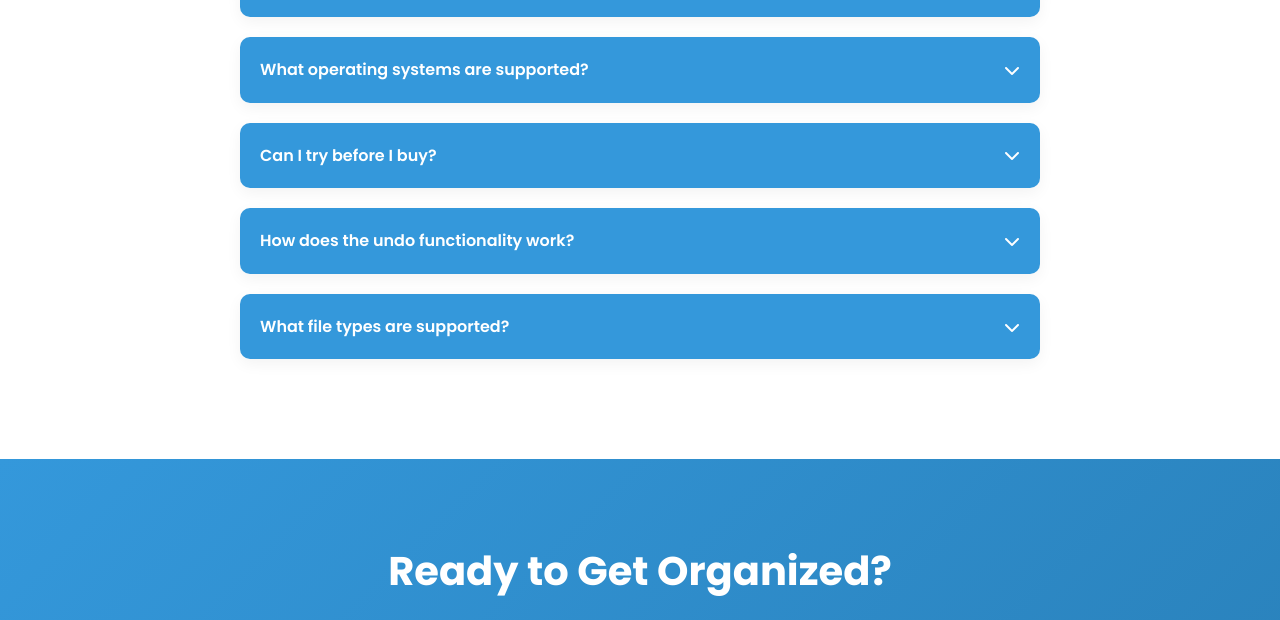
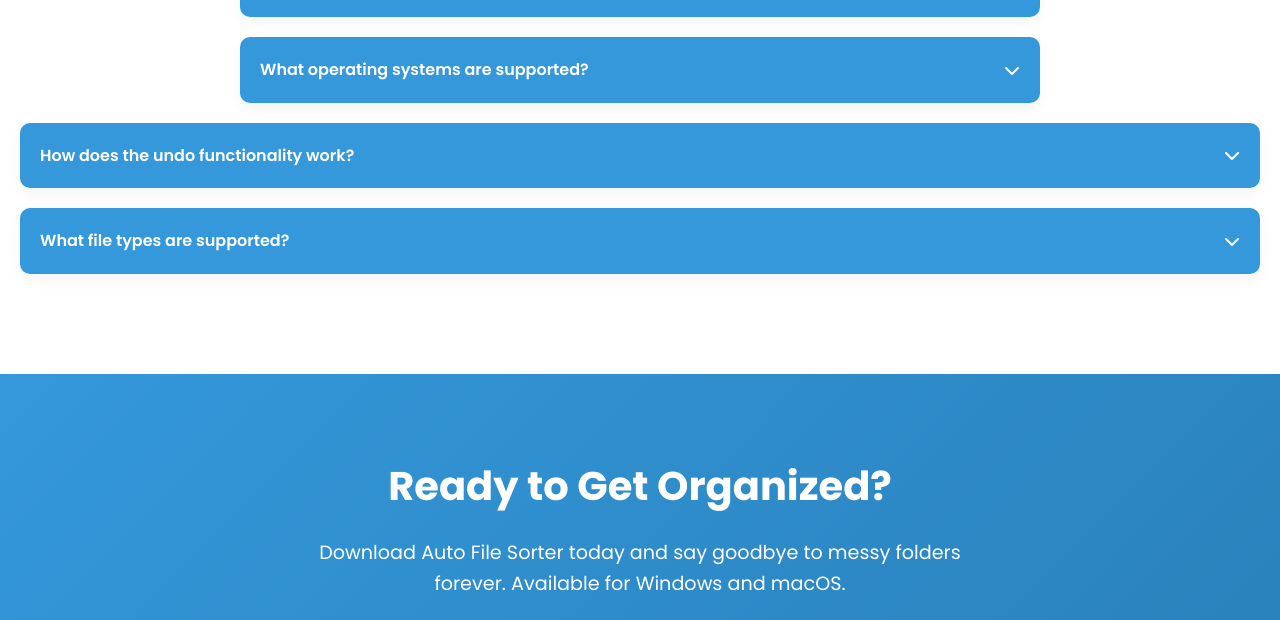
Before and after one commit to Yahya-Bandarkar/automated-file-sorter, a plain HTML site: page index.html in a window 1280 px wide. Shown: the part 4514-5134 px from the top of the page. Drawn offline with Linux system fonts and the light colour scheme.

Commit message:
Update index.html

```diff
--- a/index.html
+++ b/index.html
@@ -915,14 +915,7 @@
                     <p style="padding: 10px 0;">Auto File Sorter currently runs on Windows 10/11 and macOS 10.15+. Linux support is planned for a future release. The system requirements are minimal - it will run on any modern computer.</p>
                 </div>
             </div>
-            <div class="faq-item" style="margin-bottom: 20px; border-radius: 10px; overflow: hidden; box-shadow: 0 5px 15px rgba(0,0,0,0.05);">
-                <div class="faq-question" style="background: #3498db; color: white; padding: 20px; cursor: pointer; display: flex; justify-content: space-between; align-items: center; font-weight: 600;">
-                    <span>Can I try before I buy?</span>
-                    <i class="fas fa-chevron-down" style="transition: transform 0.3s;"></i>
-                </div>
-                <div class="faq-answer" style="background: white; padding: 0 20px; max-height: 0; overflow: hidden; transition: max-height 0.3s, padding 0.3s;">
-                    <p style="padding: 10px 0;">Yes! The Basic version is completely free forever with no limitations on usage. The Pro version offers a 14-day free trial with all features enabled so you can test it with your specific files before purchasing.</p>
-                </div>
+
             </div>
             <div class="faq-item" style="margin-bottom: 20px; border-radius: 10px; overflow: hidden; box-shadow: 0 5px 15px rgba(0,0,0,0.05);">
                 <div class="faq-question" style="background: #3498db; color: white; padding: 20px; cursor: pointer; display: flex; justify-content: space-between; align-items: center; font-weight: 600;">
```
